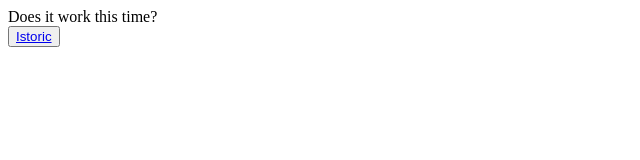
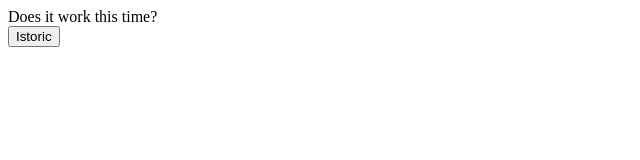
Before and after one commit to maryb14/Atestat, a plain HTML site: page index.html in a window 1280 px wide. Shown: the full height of the page, 0-640 px from the left. Drawn offline with Linux system fonts and the light colour scheme.

Commit message:
Update index.html

```diff
--- a/index.html
+++ b/index.html
@@ -11,5 +11,5 @@
 
 <body>
   <div>Does it work this time?</div>
-  <button> <a href="istoric.html">Istoric</a></button>
+  <button> Istoric</button>
 </body>
```
